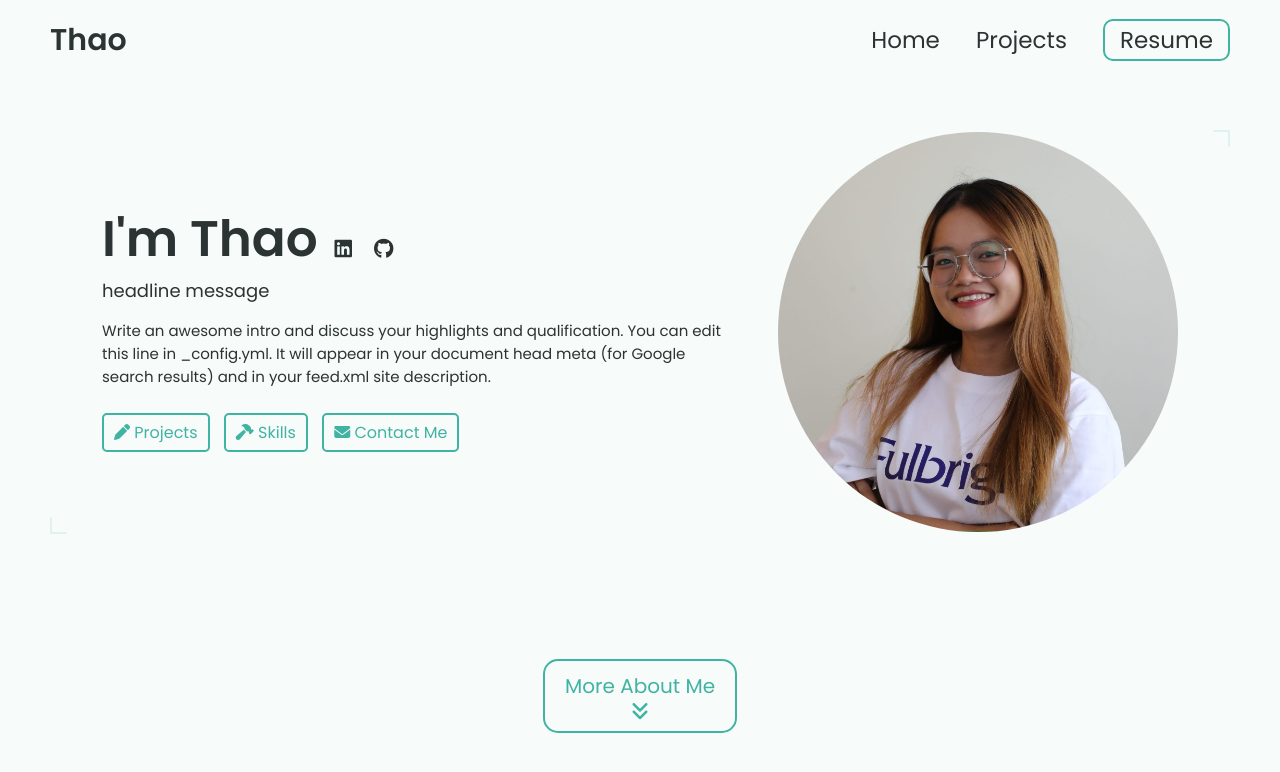
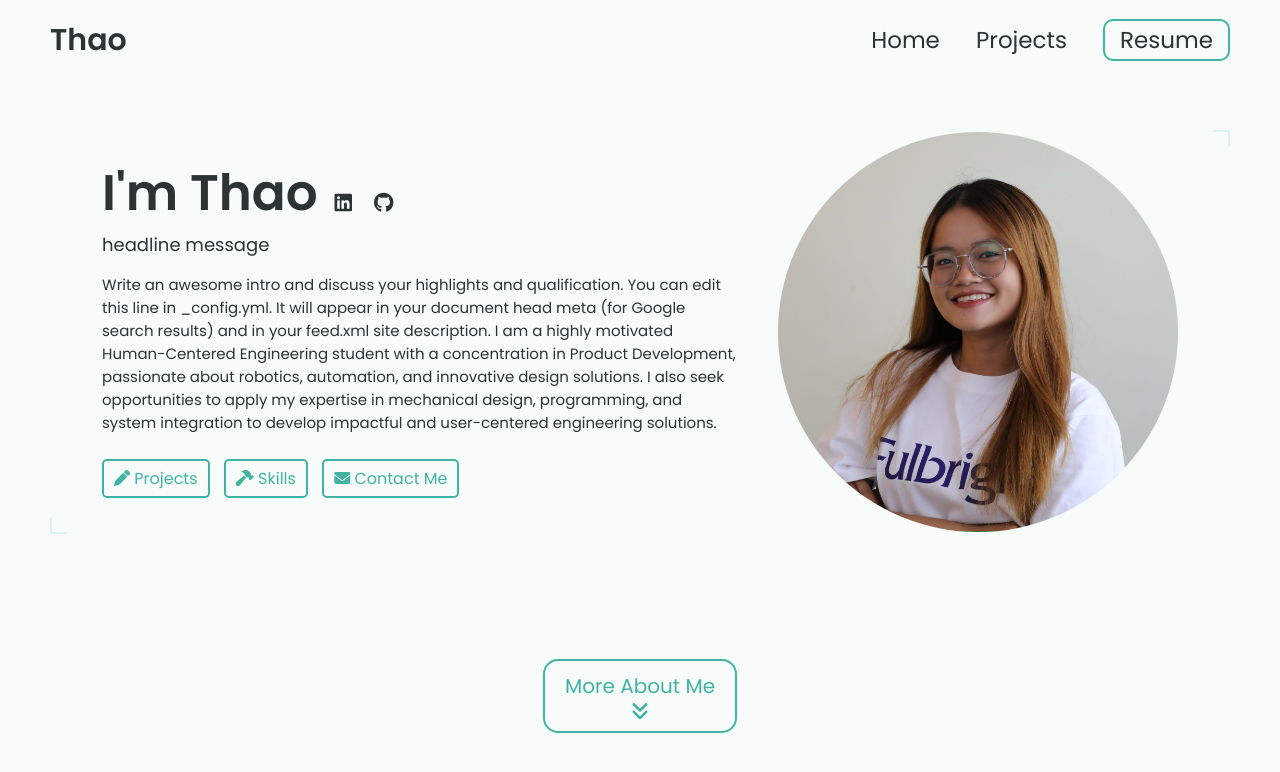
Before and after one commit to thaoton1910/thaoton1910.github.io, a Jekyll site: the page built from index.html, in a window 1280 px wide and 900 px high. Shown: the top 772 px of the window. Built offline with Jekyll 4.4.1, drawn with Linux system fonts in a browser that asks for light colours.

Commit message:
Update _config.yml

```diff
--- a/_config.yml
+++ b/_config.yml
@@ -18,6 +18,10 @@ description: >- # dont remove this line. this will ignore all new lines until th
   Write an awesome intro and discuss your highlights and qualification. You can edit this
   line in _config.yml. It will appear in your document head meta (for
   Google search results) and in your feed.xml site description.
+  I am a highly motivated Human-Centered Engineering student with a concentration in Product Development,
+  passionate about robotics, automation, and innovative design solutions. I also seek opportunities to
+  apply my expertise in mechanical design, programming, and system integration
+  to develop impactful and user-centered engineering solutions.
 
 # Place your profile image in /assets/images/profile-image/folder and edit the file name
 profile_image: ./assets/images/profile-image/avatar1.jpeg
```
